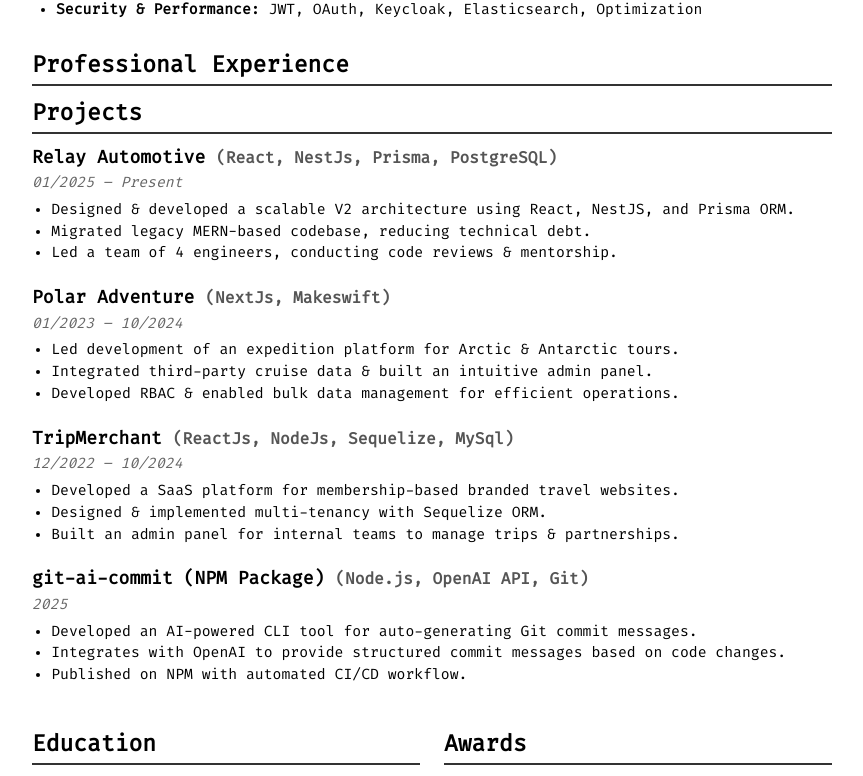
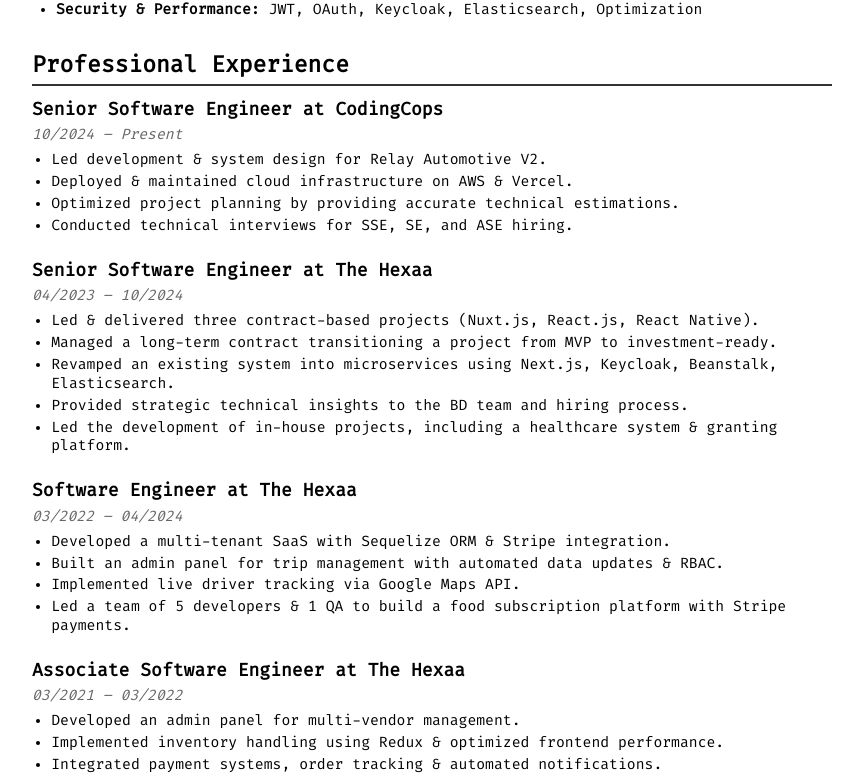
Before and after one commit to syedharis14/resume, a Vue app: page / in a window 1280 px wide. Shown: the part 719-1495 px from the top of the page, without its empty margins (208-1071 px from the left). Built offline with nearby package versions, Linux system fonts and the light colour scheme.

Commit message:
feat(components): add detailed job history in ExperienceSection

```diff
--- a/src/components/ExperienceSection.vue
+++ b/src/components/ExperienceSection.vue
@@ -11,9 +11,62 @@
     </section>
 </template>
 
+<script setup>
+const jobs = [
+    {
+        title: "Senior Software Engineer",
+        company: "CodingCops",
+        duration: "10/2024 – Present",
+        details: [
+            "Led development & system design for Relay Automotive V2.",
+            "Deployed & maintained cloud infrastructure on AWS & Vercel.",
+            "Optimized project planning by providing accurate technical estimations.",
+            "Conducted technical interviews for SSE, SE, and ASE hiring."
+        ]
+    },
+    {
+        title: "Senior Software Engineer",
+        company: "The Hexaa",
+        duration: "04/2023 – 10/2024",
+        details: [
+            "Led & delivered three contract-based projects (Nuxt.js, React.js, React Native).",
+            "Managed a long-term contract transitioning a project from MVP to investment-ready.",
+            "Revamped an existing system into microservices using Next.js, Keycloak, Beanstalk, Elasticsearch.",
+            "Provided strategic technical insights to the BD team and hiring process.",
+            "Led the development of in-house projects, including a healthcare system & granting platform."
+        ]
+    },
+    {
+        title: "Software Engineer",
+        company: "The Hexaa",
+        duration: "03/2022 – 04/2024",
+        details: [
+            "Developed a multi-tenant SaaS with Sequelize ORM & Stripe integration.",
+            "Built an admin panel for trip management with automated data updates & RBAC.",
+            "Implemented live driver tracking via Google Maps API.",
+            "Led a team of 5 developers & 1 QA to build a food subscription platform with Stripe payments."
+        ]
+    },
+    {
+        title: "Associate Software Engineer",
+        company: "The Hexaa",
+        duration: "03/2021 – 03/2022",
+        details: [
+            "Developed an admin panel for multi-vendor management.",
+            "Implemented inventory handling using Redux & optimized frontend performance.",
+            "Integrated payment systems, order tracking & automated notifications."
+        ]
+    }
+];
+</script>
+
 <style scoped>
+.experience {
+    margin-bottom: 2rem;
+}
+
 .job {
-    margin-bottom: 1rem;
+    margin-bottom: 1.5rem;
 }
 
 .duration {
--- a/src/components/TechnicalSkillsSection.vue
+++ b/src/components/TechnicalSkillsSection.vue
@@ -38,4 +38,3 @@
     margin-bottom: 0.5rem;
 }
 </style>
-/ExperienceSection.vue
```
